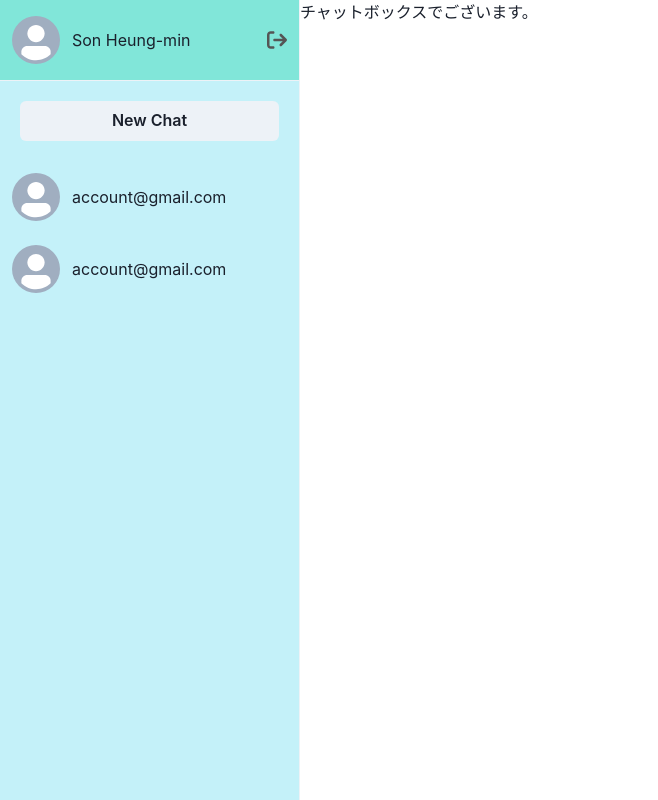
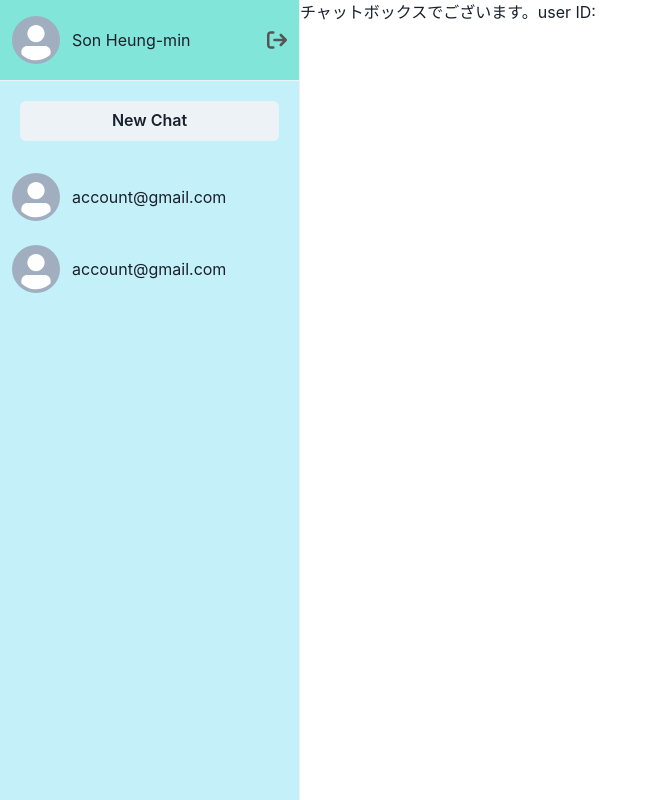
Before and after one commit to spero61/react-practice, a React (Create React App) app in the folder chatapp/: page /chat in a window 1280 px wide. Shown: the whole page, without its empty margins (0-658 px from the left). Built offline with nearby package versions, Linux system fonts and the light colour scheme.

Commit message:
Add Dynamic Routing

```diff
--- a/chatapp/src/App.js
+++ b/chatapp/src/App.js
@@ -20,7 +20,8 @@ function App() {
   return (
     <Routes>
       <Route path="/" element={<Login />} />
-      <Route path="chat" element={<Chat />} />
+      <Route path="/chat" element={<Chat />} />
+      <Route path="/chat/:id" element={<Chat />} />
     </Routes>
   );
 }
--- a/chatapp/src/components/Chat.js
+++ b/chatapp/src/components/Chat.js
@@ -1,12 +1,29 @@
 import { Flex } from '@chakra-ui/layout';
+import { useParams } from 'react-router-dom';
+import { useEffect } from 'react';
 import Sidebar from './Sidebar';
 import Chatbox from './ChatBox';
 
-const Chat = () => (
-  <Flex>
-    <Sidebar />
-    <Chatbox />
-  </Flex>
-);
+const Chat = (props) => {
+  const { id } = useParams();
+
+  useEffect(() => {
+    console.log(`/chat/${id}`);
+  }, []);
+
+  return (
+
+    <Flex>
+      <Sidebar />
+      <Chatbox />
+      <br />
+      <h3>
+        user ID:
+        {' '}
+        {id}
+      </h3>
+    </Flex>
+  );
+};
 
 export default Chat;
```
Also changed, not shown: 1 other file (tests, documents, lock files or other folders).
